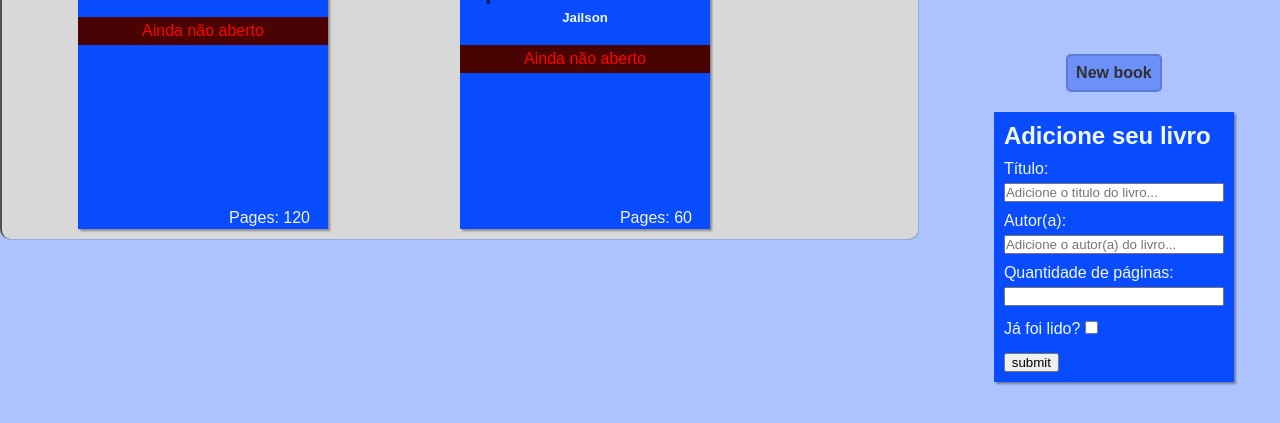
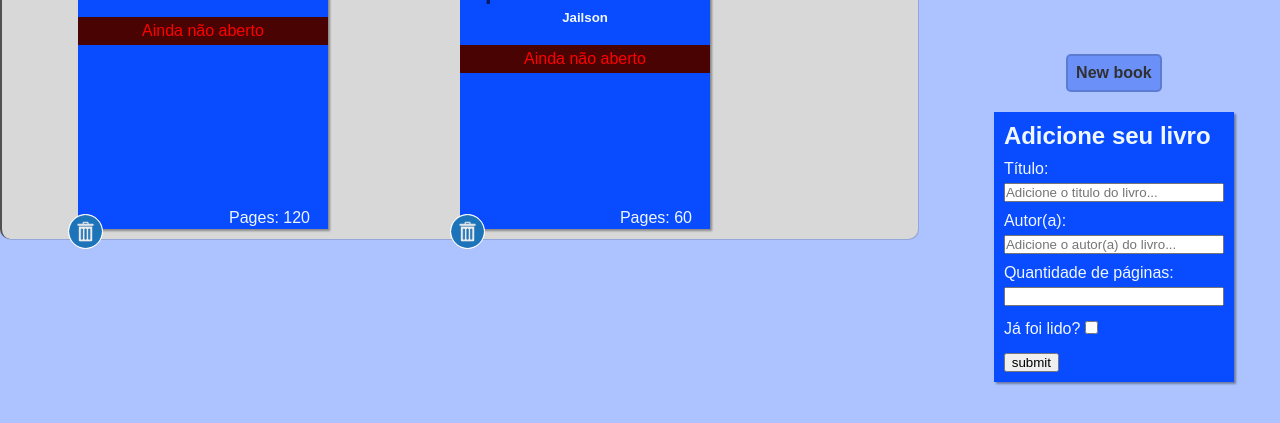
Before and after one commit to Fellipe-Barradas/Library-App, a plain HTML site: page index.html in a window 1280 px wide. Shown: the part 121-544 px from the top of the page. Drawn offline with Linux system fonts and the light colour scheme.

Commit message:
Finalizado o projeto

```diff
--- a/index.js
+++ b/index.js
@@ -32,10 +32,20 @@ function createCardBook(array){
     const author = document.createElement("h5")
     const content = document.createElement("p")
     const readed = document.createElement("p")
+    const deleteButton = document.createElement("button")
+    //adicionando a função de deletar o card caso clicado
+    deleteButton.addEventListener('click', ()=>{
+      const parent = deleteButton.parentNode // elemento "pai" do botão
+      parent.remove()
+    })
+    deleteButton.className= 'deleteBtn'
     const read = item.read
     if(!read){
       readed.innerHTML = "Ainda não aberto"
       readed.className = 'not-readed'
+    }else{
+      readed.innerHTML = "Leitura em progresso"
+      readed.className = 'readed'
     }
     title.innerHTML = item.title;
     author.innerHTML = item.author;
@@ -45,6 +55,7 @@ function createCardBook(array){
     card.appendChild(author)
     card.appendChild(content)
     card.appendChild(readed)
+    card.appendChild(deleteButton)
     card.className = 'card'
 //Onclick vai trocar os estado do readed
     card.addEventListener("click", ()=>{
@@ -64,7 +75,7 @@ const userReaded = document.querySelector('#readed');
 form.addEventListener('submit', (e)=>{
    e.preventDefault()
    deleteCards()
-   var userBook = new Book(userAuthor.value, userTitle.value, userPages.value)
+   var userBook = new Book(userAuthor.value, userTitle.value, userPages.value, userReaded.checked)
    addBookToLibrary(userBook)
    createCardBook(myLibrary)
 })
--- a/style.css
+++ b/style.css
@@ -96,7 +96,6 @@ section{
     box-shadow: 1px 1px rgba(0, 0, 0, 0.144);
     border-left: 2px solid rgba(0, 0, 0, 0.623);
     width: 70%;
-
 }
 .card{
     width: 250px;
@@ -143,3 +142,19 @@ section{
     text-align: center;
     margin-top: 20px;
 }
+.deleteBtn{
+    width: 35px;
+    height: 35px;
+    border: none;
+    border-radius: 50%;
+    background-image: url(img/garbage.png);
+    border: 1px solid white;
+    background-size: cover;
+    position: absolute;
+    top: 285px;
+    left: -10px;
+    transition: 300ms;
+}
+.deleteBtn:hover{
+    transform: scale(120%);
+}
```
Also changed, not shown: img/garbage.png (added).
